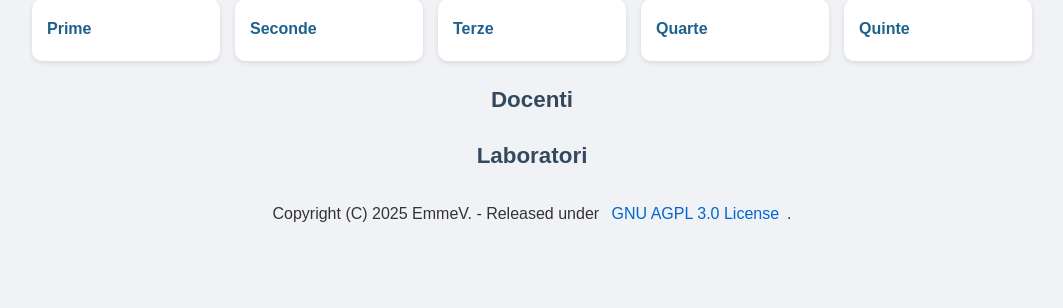
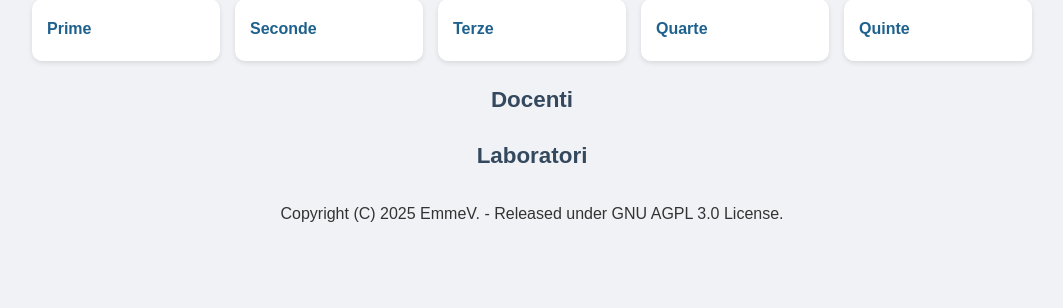
Before and after one commit to theitaliandeveloper/orario, a PHP site: page / in a window 1280 px wide. Shown: the part 195-503 px from the top of the page, without its empty margins (108-1171 px from the left). Run offline with PHP 8.4, Linux system fonts and the light colour scheme; data that the repository does not hold is empty.

Commit message:
Update htdocs/index.php

```diff
--- a/htdocs/index.php
+++ b/htdocs/index.php
@@ -66,6 +66,6 @@ while($row = $res->fetch_assoc()){
 ?>
 </div>
 
-<p style="text-align: center;">Copyright (C) 2025 EmmeV. - Released under <a href="https://git.vichingo455.freeddns.org/emmev-code/orario/src/branch/stable/LICENSE.txt" target="_blank">GNU AGPL 3.0 License</a>.</p>
+<p style="text-align: center;">Copyright (C) 2025 EmmeV. - Released under GNU AGPL 3.0 License.</p>
 </body>
 </html>
```
